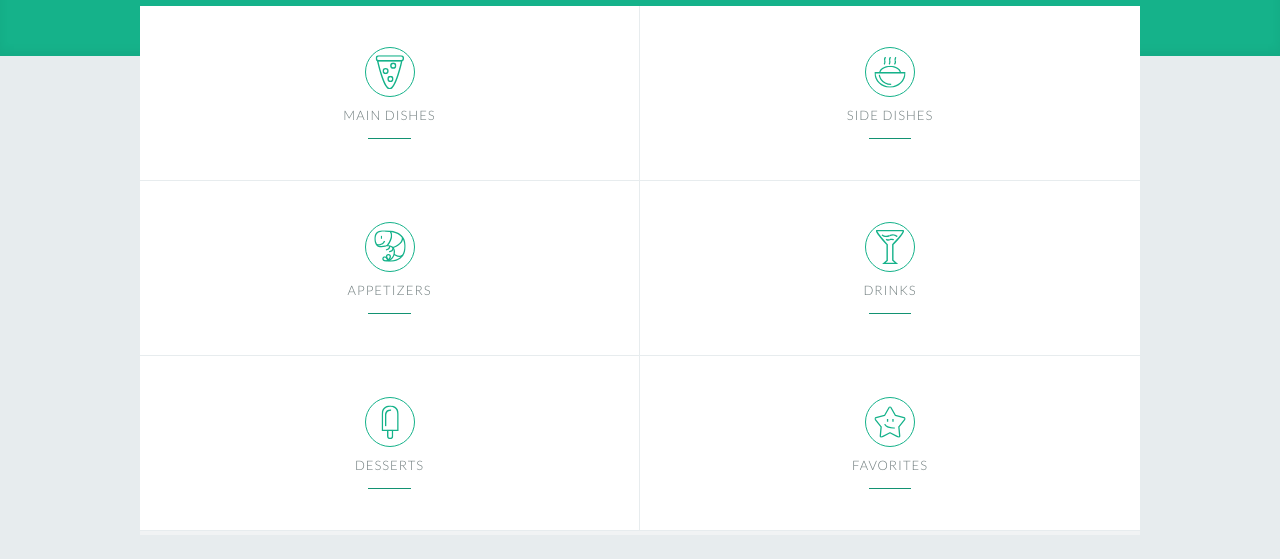
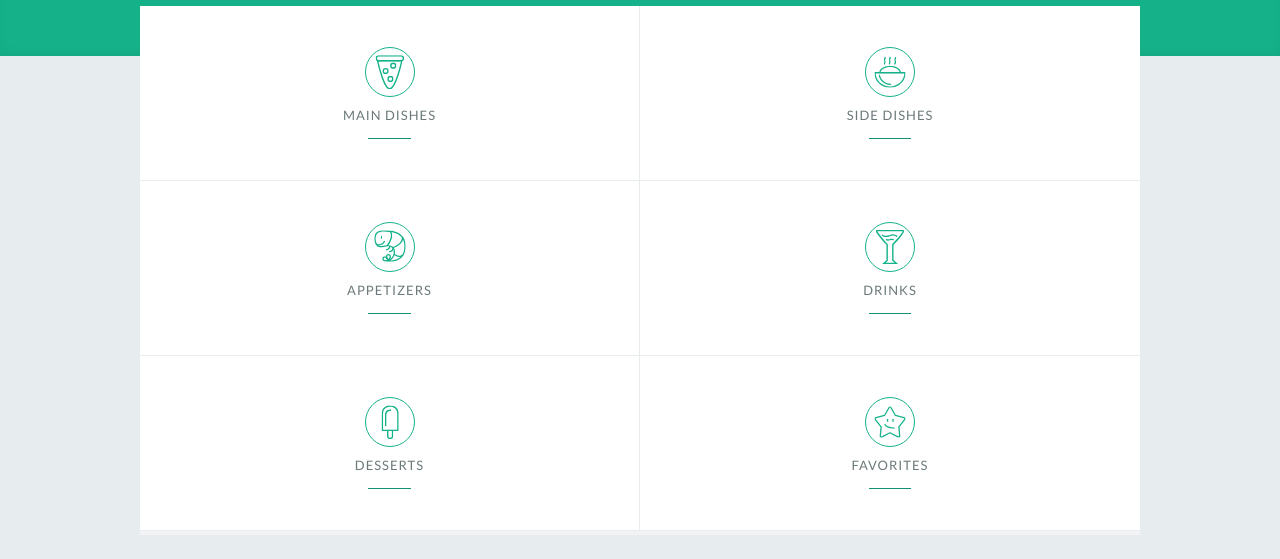
Before and after one commit to nicklemmon/recipes, a Jekyll site: the page built from index.html, in a window 1280 px wide. Shown: the part 389-948 px from the top of the page. Built offline with Jekyll 4.4.1, drawn with Linux system fonts in a browser that asks for light colours; some web fonts are replaced.

Commit message:
General - increased font-weights across the board due to issue with font rendering on Windows
Signed-off-by: Nick Lemmon <nick.lemmon@gmail.com>

```diff
--- a/_sass/components/_navigation.scss
+++ b/_sass/components/_navigation.scss
@@ -51,7 +51,7 @@
 }
 
 .Navigation-title {
-	font-weight: 200;
+	font-weight: 400;
 	font-size: 2.2em;
 }
 
--- a/_sass/components/_tiles.scss
+++ b/_sass/components/_tiles.scss
@@ -20,7 +20,7 @@
 
 .Tile-name {
 	font-size: 1.3rem;
-	font-weight: 300;
+	font-weight: 400;
 	color: $gray--dark;
 }
 
@@ -44,7 +44,7 @@
 .Tile-title--h4 {
 	text-transform: uppercase;
 	color: $primary;
-	font-weight: 300;
+	font-weight: 400;
 	font-size: 1.6em;
 	text-align: center;
 	&:after {
@@ -81,7 +81,7 @@
 
 .Tile-paragraph--error {
 	font-size: 2.3em;
-	font-weight: 300;
+	font-weight: 400;
 	margin: $spacing--md auto $spacing--lg auto;
 	text-align: center;
 }
```
